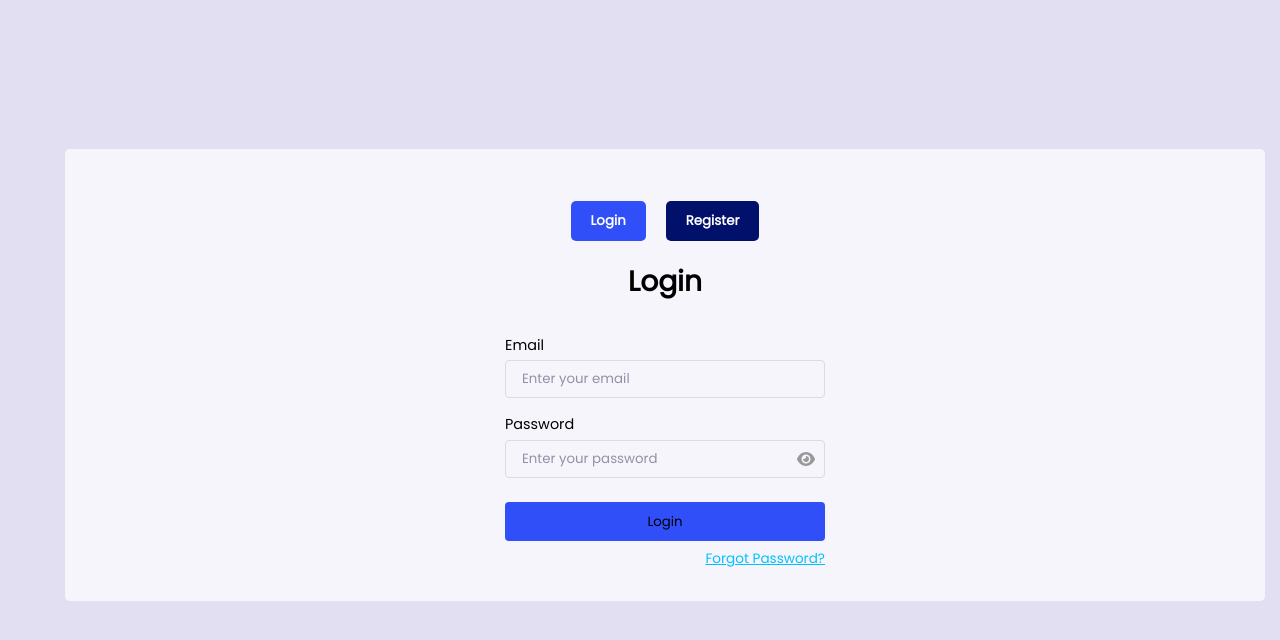
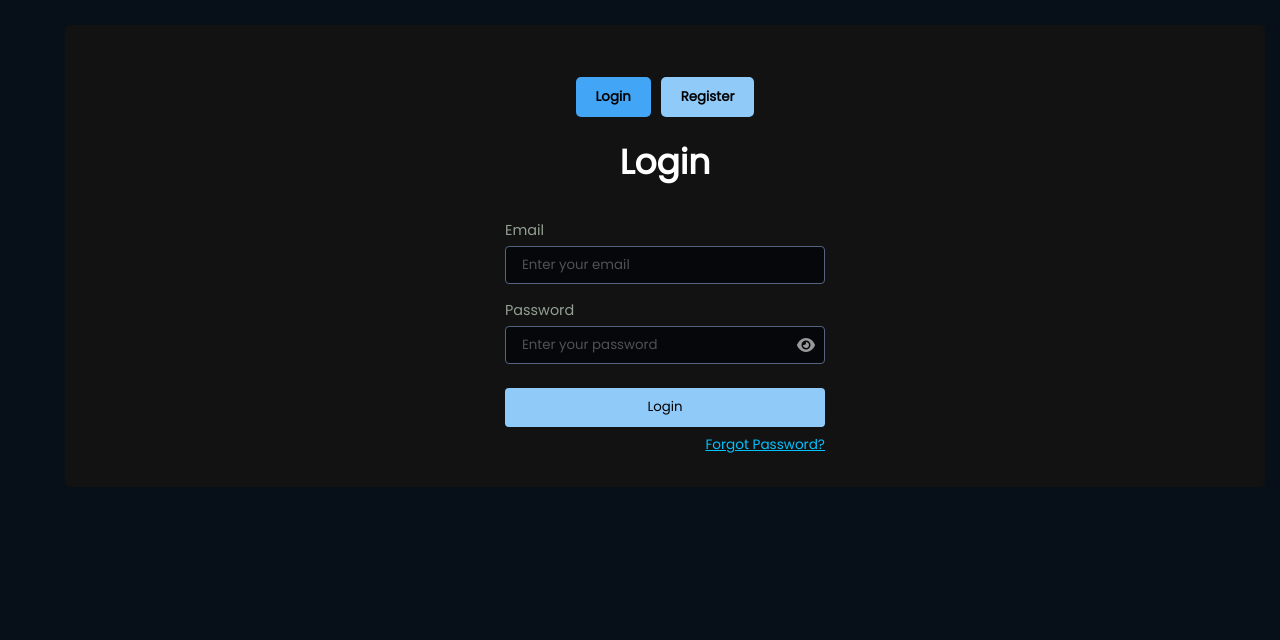
Before and after one commit to Balaji-Venkateswaran/Todo-list, a React (Vite) app: page / in a window 1280 px wide. Shown: the top 640 px of the page. Built offline with nearby package versions, Linux system fonts and the light colour scheme.

Commit message:
css update

```diff
--- a/src/App.css
+++ b/src/App.css
@@ -8,7 +8,7 @@
 }
 
 body {
-  background: #E2DFF2;
+  background: #070F18;
   display: flex;
   justify-content: center;
   align-items: center;
@@ -20,13 +20,16 @@ body {
 }
 
 h1 {
-
+  color:#FFFFFF;
+  margin-bottom: 1rem;
+  text-align: center;
+  width: 100%;
+font-size: clamp(2rem, 10vw, 2.15rem);
   margin-bottom: 0.5rem;
-  font-size: 1.75rem;
 }
 
 .TodoWrapper {
-  background: #F6F5FC;
+  background: #121212;
   margin: 25px 50px 75px 100px;
   padding: 2rem;
   border-radius: 5px;
@@ -34,7 +37,7 @@ h1 {
   max-width: 1200px;
 }
 .AuthForm {
-  background: #F6F5FC;
+  background:#121212;
   margin: 25px 50px 75px 100px;
   padding: 2rem;
   border-radius: 5px;
@@ -54,8 +57,10 @@ label {
 }
 .todo-input {
   outline: none;
-  background: none;
-  border: 1px solid #DBDBE3;
+  background: #05070A;
+  color: #3E485E;
+
+  border: 1px solid #566481;
   padding: 0.5rem 1rem;
   margin-top: 0.5rem;
   margin-bottom: 1rem;
@@ -67,7 +72,7 @@ label {
 }
 
 .todo-btn {
-  background: #314FF9;
+  background:#90CAF9;
   border: none;
   padding: 0.55rem 1.25rem;
   cursor: pointer;
@@ -75,7 +80,7 @@ label {
 }
 
 .todo-btn:hover {
-  background: #6a43d4;
+  background: #42A5F5;
 }
 
 .tabs {
@@ -86,18 +91,18 @@ label {
 
 .tab-btn {
   padding: 10px 20px;
-  background-color:rgb(0, 16, 107);
+  background:#90CAF9;
+  /* background-color: #F5F6FA; */
   border: none;
   cursor: pointer;
   font-weight: bold;
-  margin: 0 5px;
   border-radius: 5px;
-  transition: 0.3s;
-  color: #fff;
+  /* color: #fff; */
+  transition: background 0.3s;
 }
 
 .tab-btn.active {
-  background-color: #314FF9;
+  background-color: #42A5F5;
 }
 
 .task-columns {
@@ -248,16 +253,16 @@ label {
 .TodoForm label {
   font-size: 0.9rem;
   margin-bottom: 0.25rem;
-  margin-top: 1rem; /* Add space above the label */
+  margin-top: 1rem;
 }
 
 .todo-input {
   outline: none;
   background: none;
-  border: 1px solid #DBDBE3;
-  padding: 0.5rem 1rem;
+  background: #05070A;
+  color: #3E485E;
+    padding: 0.5rem 1rem;
   width: 300px;
-  /* color: #fff; */
 }
 
 .pagination {
--- a/src/components/loginForm/AuthForm.css
+++ b/src/components/loginForm/AuthForm.css
@@ -8,11 +8,11 @@
 }
 
 body {
-  background: #8758ff;
-  min-height: 100vh;
+  background: #070F18;
   display: flex;
   justify-content: center;
   align-items: center;
+  height: 100%;
 }
 
 .hover-text {
@@ -23,7 +23,7 @@ body {
   color: white;
 }
 .TodoWrapper {
-  background: #1a1a40;
+  background: #121212;
   margin: 25px 50px 75px 100px;
   padding: 2rem;
   border-radius: 5px;
@@ -32,7 +32,7 @@ body {
 }
 
 .AuthForm {
-  background: #F6F5FC;
+  background:#121212;
   padding: 2rem;
   border-radius: 5px;
   width: 100%;
@@ -51,7 +51,8 @@ body {
 
 .tab-btn {
   padding: 10px 20px;
-  background-color: #2e2b6d;
+  background:#90CAF9;
+  /* background-color: #F5F6FA; */
   border: none;
   cursor: pointer;
   font-weight: bold;
@@ -61,8 +62,9 @@ body {
 }
 
 .tab-btn.active {
-  background-color: #8758ff;
+  background-color: #42A5F5;
 }
+
 
 .auth-form {
   width: 100%;
@@ -73,14 +75,16 @@ body {
 }
 
 .auth-form h1 {
-
+  color:#FFFFFF;
   margin-bottom: 1rem;
   text-align: center;
+  width: 100%;
+font-size: clamp(2rem, 10vw, 2.15rem);
 }
 
 .auth-form label {
   font-size: 0.9rem;
-  /* color: #ffffff; */
+  color: #94A094;
   margin-top: 1rem;
   margin-bottom: 0.3rem;
   text-align: left;
@@ -88,21 +92,20 @@ body {
 
 .auth-input {
   outline: none;
-  background: transparent;
-  border: 1px solid #DBDBE3;
+  background: #05070A;
+  border: 1px solid #566481;
   padding: 0.5rem 1rem;
-  /* color: #fff; */
+  color: #3E485E;
   width: 100%;
   border-radius: 4px;
 }
 
 .auth-input::placeholder {
-  color: #9191A6;
+  color: #ffffff4d;
 }
 
 .auth-btn {
-  background: #314FF9;
-  /* color: #fff; */
+  background: #90CAF9;
   border: none;
   padding: 0.6rem 1.25rem;
   cursor: pointer;
@@ -112,7 +115,7 @@ body {
 }
 
 .auth-btn:hover {
-  background: #6a43d4;
+  background: #42A5F5;
 }
 
 .error-message {
```
